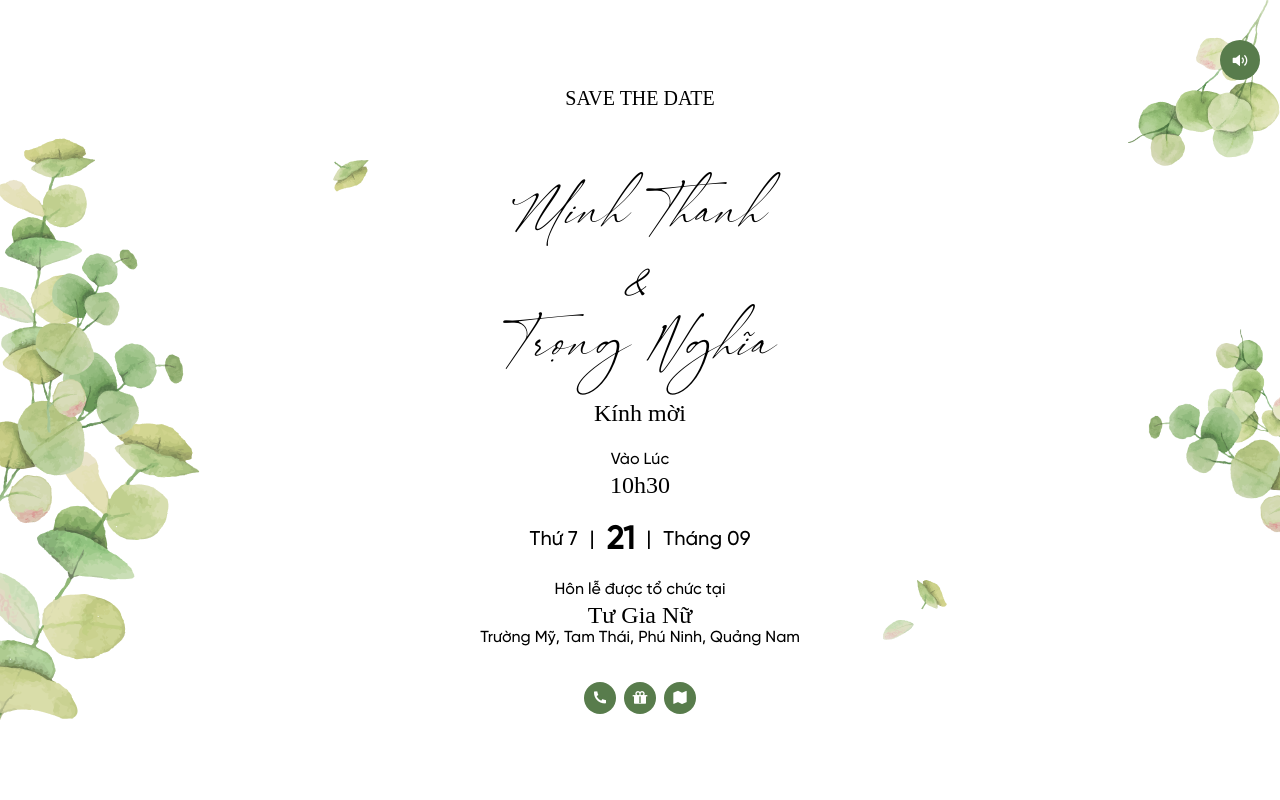
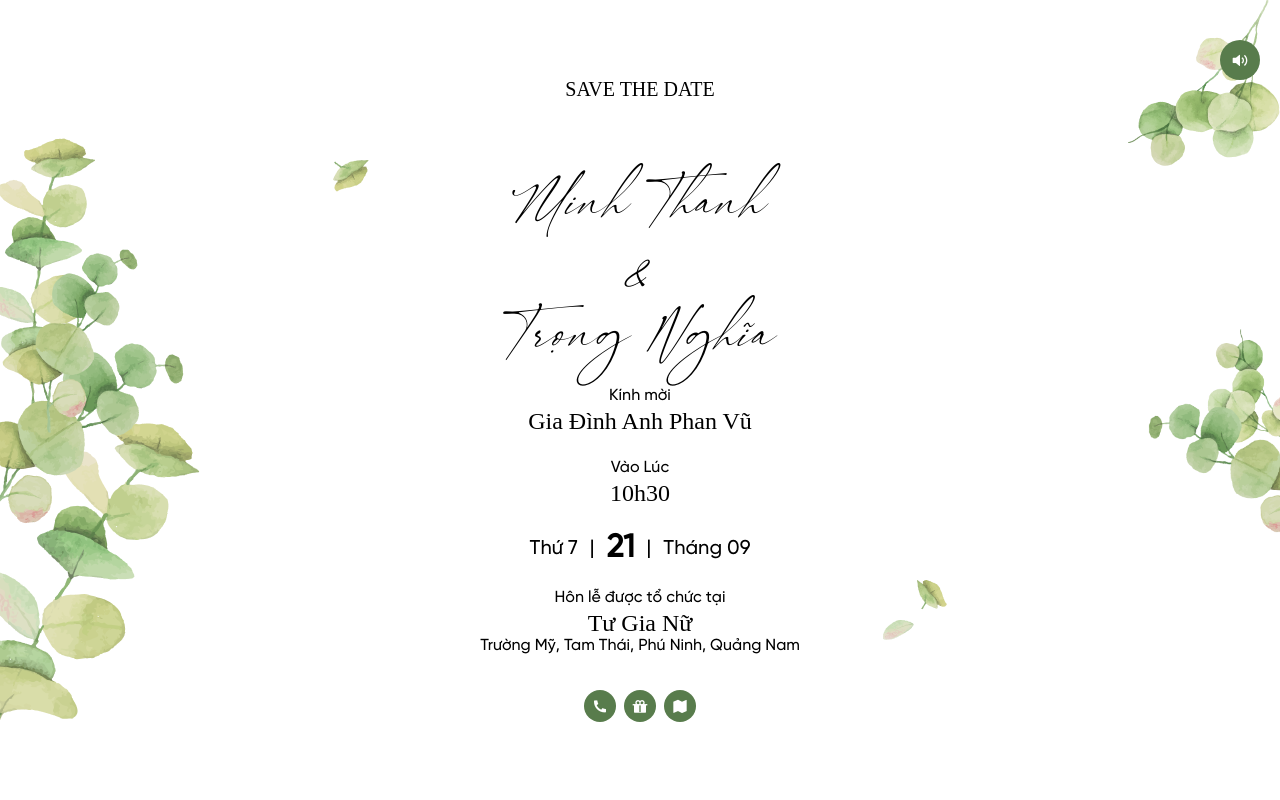
Before and after one commit to nghiahuynht05/Thanh-Nghia, a plain HTML site: page anh-vu.html in a window 1280 px wide. Shown: the top 800 px of the page. Drawn offline with nearby package versions, Linux system fonts and the light colour scheme; some packages are replaced by stand-ins of ours; files that its build step writes are made by us from their sources; a script that the page names is missing; files whose address does not match are found by name; a web font is replaced by a local one.

Commit message:
first commit

```diff
--- a/index.html
+++ b/anh-vu.html
@@ -535,7 +535,7 @@
       <div class="loader-logo">
         <img src="" alt="">
       </div>
-      <span class="tracking-in-expand">Trọng Nghĩa & Minh Thanh</span>
+      <span class="tracking-in-expand">Minh Thanh & Trọng Nghĩa</span>
     </div>
     <!-- END PRELOAD -->
     <!-- BANNER -->
@@ -555,8 +555,8 @@
           &<br />
           Trọng Nghĩa </div>
         <div>
-<!--           <p>Kính mời</p> -->
-          <p class="address-name">Kính mời<p>
+          <p>Kính mời</p>
+          <p class="address-name">Gia Đình Anh Phan Vũ<p>
         </div>
         <div>
           <p>Vào Lúc</p>
```
